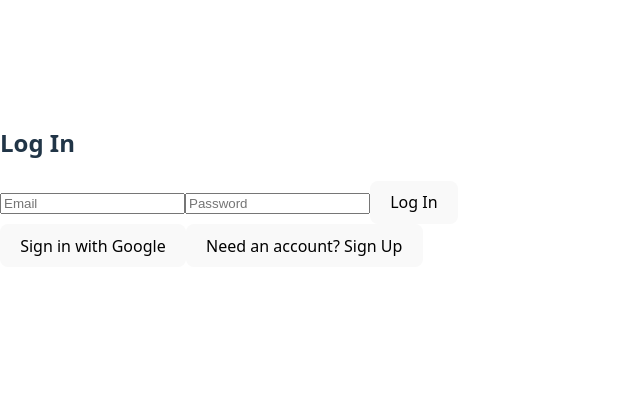
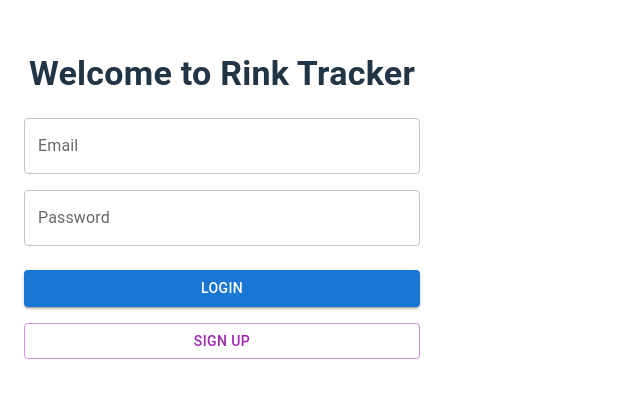
Before and after one commit to MikeOG444/rink-tracker-pwa, a React (Vite) app: page /auth in a window 1280 px wide. Shown: the part 214-612 px from the top of the page, without its empty margins (0-640 px from the left). Built offline with nearby package versions, Linux system fonts and the light colour scheme; no server answers.

Commit message:
Redirect users to dashboard after login and fix error messages

```diff
--- a/src/components/auth/AuthPage.tsx
+++ b/src/components/auth/AuthPage.tsx
@@ -1,73 +1,55 @@
-import { useState, useEffect } from "react";
-import { signInWithEmailAndPassword, createUserWithEmailAndPassword, signOut, onAuthStateChanged, GoogleAuthProvider, signInWithPopup } from "firebase/auth";
+import { useEffect, useState } from "react";
+import { useAuth } from "../../context/AuthContext";
 import { auth } from "../../firebase";
+import { signInWithEmailAndPassword, createUserWithEmailAndPassword } from "firebase/auth";
+import { useNavigate } from "react-router-dom";
+import {
+  Container, Typography, Button, TextField, Box, Alert
+} from "@mui/material";
 
 const AuthPage = () => {
+  const { user } = useAuth();
+  const navigate = useNavigate();
   const [email, setEmail] = useState("");
   const [password, setPassword] = useState("");
-  const [isSignUp, setIsSignUp] = useState(false);
   const [error, setError] = useState("");
-  const [user, setUser] = useState<any>(null);
 
-  // Monitor auth state
+  // ✅ Redirect user to dashboard if already signed in
   useEffect(() => {
-    const unsubscribe = onAuthStateChanged(auth, (currentUser) => {
-      setUser(currentUser);
-    });
-    return () => unsubscribe();
-  }, []);
+    if (user) {
+      navigate("/dashboard");
+    }
+  }, [user, navigate]);
 
-  const handleSubmit = async (e: React.FormEvent) => {
-    e.preventDefault();
-    setError("");
+  const handleLogin = async () => {
+    try {
+      await signInWithEmailAndPassword(auth, email, password);
+      navigate("/dashboard"); // ✅ Redirect after login
+    } catch (err: any) {
+      setError("Incorrect email or password. Please try again.");
+    }
+  };
 
+  const handleSignup = async () => {
     try {
-      if (isSignUp) {
-        await createUserWithEmailAndPassword(auth, email, password);
-      } else {
-        await signInWithEmailAndPassword(auth, email, password);
-      }
+      await createUserWithEmailAndPassword(auth, email, password);
+      navigate("/dashboard"); // ✅ Redirect after signup
     } catch (err: any) {
       setError(err.message);
     }
   };
 
-  const handleGoogleSignIn = async () => {
-    try {
-      const provider = new GoogleAuthProvider();
-      await signInWithPopup(auth, provider);
-    } catch (err: any) {
-      setError(err.message);
-    }
-  };
-
-  const handleLogout = async () => {
-    await signOut(auth);
-  };
-
   return (
-    <div>
-      {user ? (
-        <div>
-          <h2>Welcome, {user.displayName || user.email}!</h2>
-          <button onClick={handleLogout}>Logout</button>
-        </div>
-      ) : (
-        <div>
-          <h2>{isSignUp ? "Sign Up" : "Log In"}</h2>
-          {error && <p style={{ color: "red" }}>{error}</p>}
-          <form onSubmit={handleSubmit}>
-            <input type="email" placeholder="Email" value={email} onChange={(e) => setEmail(e.target.value)} required />
-            <input type="password" placeholder="Password" value={password} onChange={(e) => setPassword(e.target.value)} required />
-            <button type="submit">{isSignUp ? "Sign Up" : "Log In"}</button>
-          </form>
-          <button onClick={handleGoogleSignIn}>Sign in with Google</button>
-          <button onClick={() => setIsSignUp(!isSignUp)}>
-            {isSignUp ? "Already have an account? Log In" : "Need an account? Sign Up"}
-          </button>
-        </div>
-      )}
-    </div>
+    <Container maxWidth="xs">
+      <Box textAlign="center" mt={5}>
+        <Typography variant="h4" fontWeight="bold">Welcome to Rink Tracker</Typography>
+      </Box>
+      {error && <Alert severity="error" sx={{ mt: 2 }}>{error}</Alert>}
+      <TextField fullWidth label="Email" value={email} onChange={(e) => setEmail(e.target.value)} sx={{ mt: 3 }} />
+      <TextField fullWidth label="Password" type="password" value={password} onChange={(e) => setPassword(e.target.value)} sx={{ mt: 2 }} />
+      <Button fullWidth variant="contained" color="primary" onClick={handleLogin} sx={{ mt: 3 }}>Login</Button>
+      <Button fullWidth variant="outlined" color="secondary" onClick={handleSignup} sx={{ mt: 2 }}>Sign Up</Button>
+    </Container>
   );
 };
 
```
